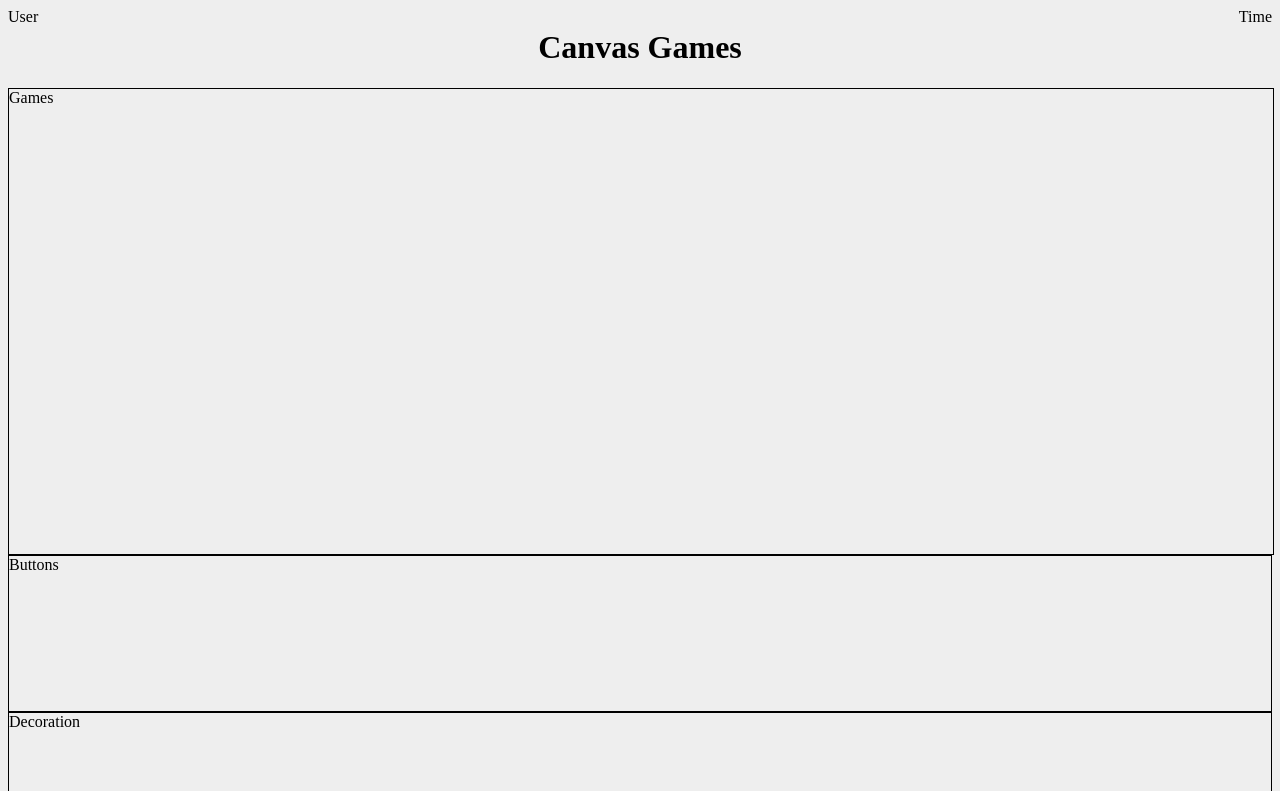
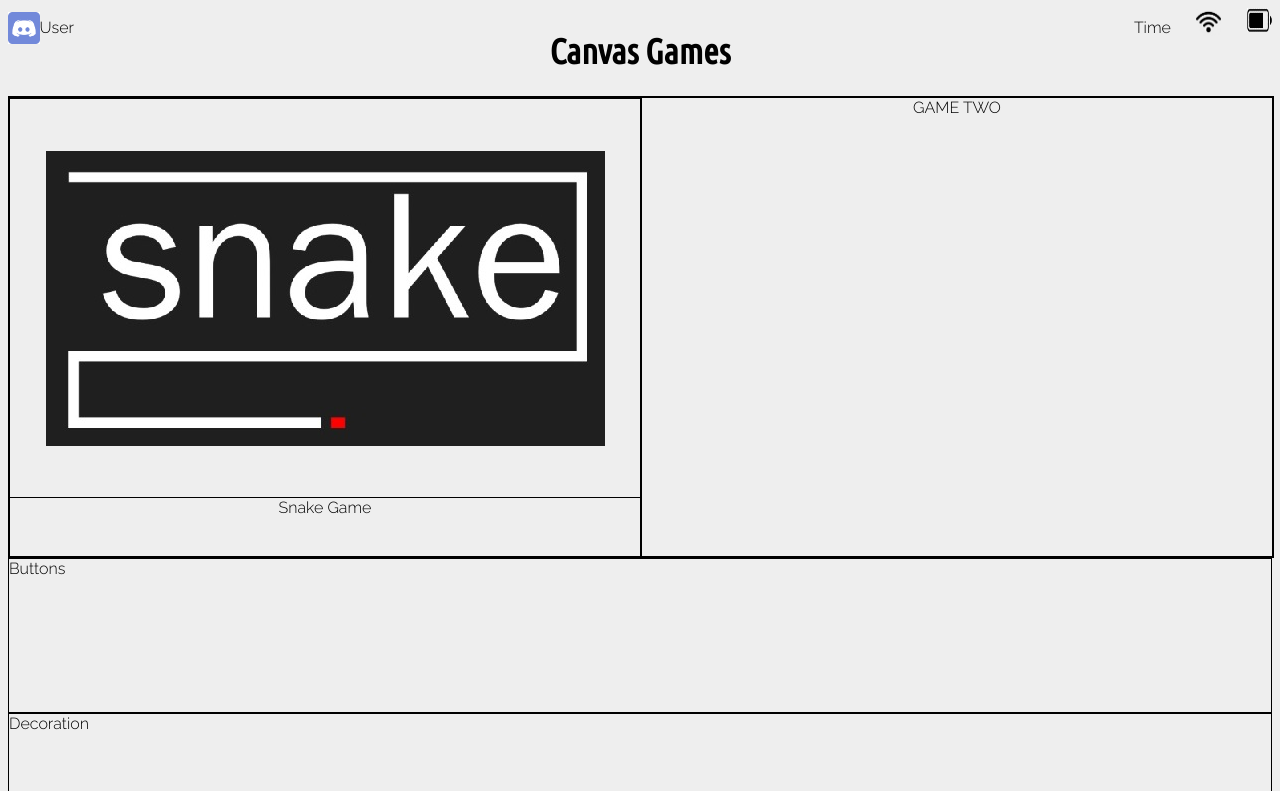
Before and after one commit to GarelloLautaro/Canvas_Games, a plain HTML site: page index.html in a window 1280 px wide. Shown: the top 791 px of the page. Drawn offline with Linux system fonts and the light colour scheme.

Commit message:
first interface design

```diff
--- a/CSS/style.css
+++ b/CSS/style.css
@@ -1,5 +1,6 @@
 body {
     background-color: #EEEEEE;
+    font-family: 'Raleway', sans-serif;
 }
 
 .wrapper {
@@ -9,6 +10,11 @@ body {
     width: 100%;
 }
 
+h1 {
+    font-family: 'Ubuntu Condensed', sans-serif;
+    font-size: 35px;
+}
+
 .userProfile {
     display: flex;
     flex-direction: row;
@@ -16,22 +22,60 @@ body {
     width: 100%;
 }
 .userImg {
+    display: flex;
+    align-items: center;
+    width: 10%;
+    height: 45%;
+}
+.imgUser {
+    width: 25%;
+}
+
+.connectivity {
+    display: flex;
+    justify-content: space-between;
+    width: 10%;
+    height: 45%;
+}
+.timer {
+    display: flex;
+    align-items: center;
+    justify-content: flex-end;
     width: 20%;
 }
-.connectivity {
-    align-items: flex-end;
+.imgBattery {
+    align-items: center;
     width: 20%;
+    height: 60%;
 }
-.info {
-    float: right;
+.imgWifi {
+    align-items: center;
+    width: 20%;
+    height: 70%;
 }
 
 .games {
     border: 1px solid black;
     display: flex;
     flex-direction: row;
+    justify-content: space-between;
     width: 100%;
     height: 60%;
+}
+.gameOne, .gameTwo {
+    border: 1px solid black;
+    display: flex;
+    flex-direction: column;
+    align-items: center;
+    width: 50%;
+}
+.coverGameOne {
+    border: 1px solid black;
+    display: flex;
+    justify-content: center;
+    align-items: center;
+    width: 100%;
+    height: 87%;
 }
 
 .buttonPanel {
--- a/index.html
+++ b/index.html
@@ -2,29 +2,47 @@
     <head>
         <meta charset="UTF-8">
         <meta name="viewport" content="width=device-width, initial-scale=1.0">
+        <link href="https://fonts.googleapis.com/css2?family=Raleway:wght@300&display=swap" rel="stylesheet">
+        <link
+            href="https://fonts.googleapis.com/css2?family=Anton&family=Permanent+Marker&family=Ubuntu+Condensed&display=swap"
+            rel="stylesheet">
         <link rel="stylesheet" href="CSS/style.css">
+        <link rel="stylesheet" href="IMG/userProfile.png">
         <title>Canvas_GAMES</title>
     </head>
     <body>
         <div class="wrapper">
-            <div id="" class="userProfile">
-                <div id="" class="userImg">
+            <div class="userProfile">
+                <div class="userImg">
+                    <img class="imgUser" src="./IMG/userProfile.png">
                     <span>User</span>
                 </div>
-                <div id="" class="title">
+                <div class="title">
                     <h1>Canvas Games</h1>
                 </div>
-                <div id="" class="connectivity">
-                    <span class="info">Time</span>
+                <div class="connectivity">
+                    <span class="timer">Time</span>
+                    <img class="imgWifi" src="./IMG/wifiIcon.png">
+                    <img class="imgBattery" src="./IMG/batteryIcon.jpg">
                 </div>
             </div>
-            <div id="" class="games">
-                <span>Games</span>
+            <div class="games">
+                <div class="gameOne">
+                    <div class="coverGameOne">
+                        <img class="imgGameOne" src="./IMG/coverSnakeGame.jpg">
+                    </div>
+                    <div class="titleGameOne">
+                        <span>Snake Game</span>
+                    </div>
+                </div>
+                <div class="gameTwo">
+                    <span>GAME TWO</span>
+                </div>
             </div>
-            <div id="" class="buttonPanel">
+            <div class="buttonPanel">
                 <span>Buttons</span>
             </div>
-            <div id="" class="decoration">
+            <div class="decoration">
                 <span>Decoration</span>
             </div>
         </div>
```
Also changed, not shown: IMG/batteryIcon.jpg (added), IMG/coverAsteroids.jpg (added), IMG/coverSnakeGame.jpg (added), IMG/userProfile.png (added), IMG/wifiIcon.png (added).
